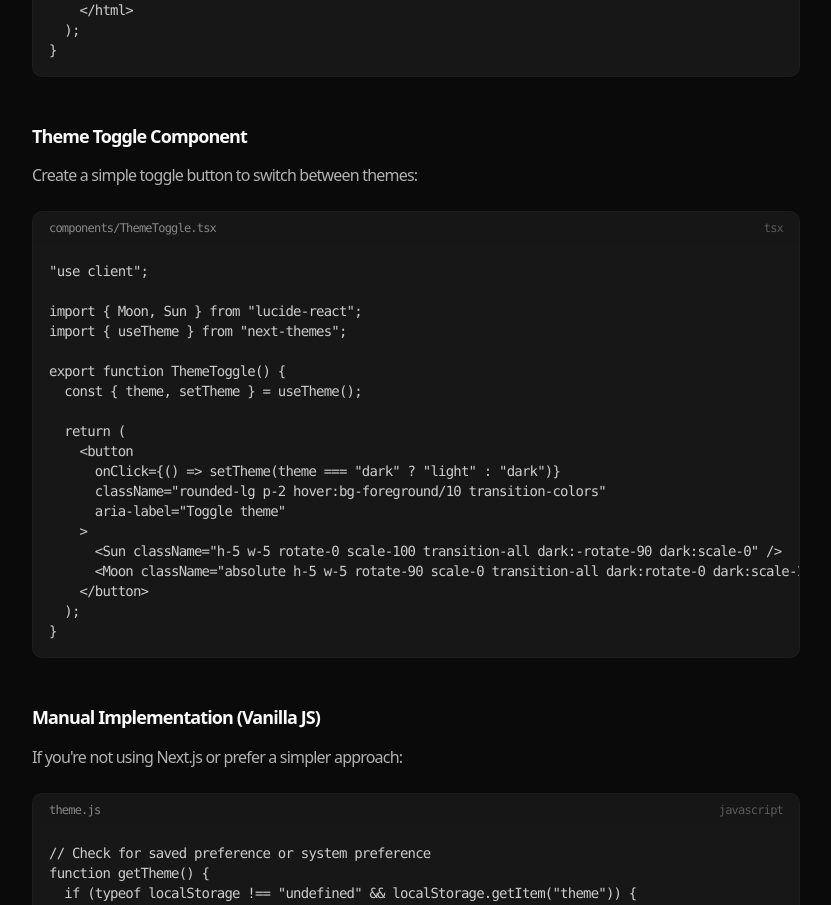
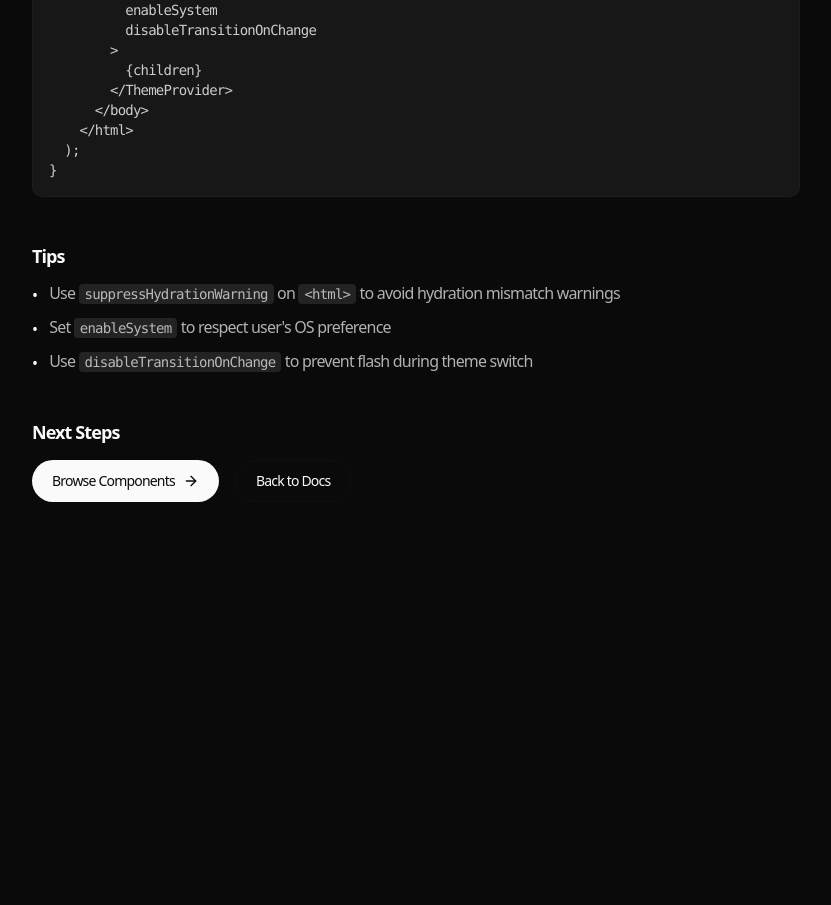
Before and after one commit to AdityaSrivastava185/monolab-ui, a Next.js app in the folder apps/web/: page /docs/dark-mode in a window 1280 px wide. Shown: the part 1885-2790 px from the top of the page, without its empty margins (288-1119 px from the left). After the commit the page ends 2435 px from the top, so only its background shows below. Built offline with nearby package versions, Linux system fonts and the light colour scheme.

Commit message:
monolab badges used for documnentation and design

```diff
--- a/apps/web/app/docs/dark-mode/page.tsx
+++ b/apps/web/app/docs/dark-mode/page.tsx
@@ -14,6 +14,22 @@ export default function DarkModePage() {
           Implement dark mode with CSS variables and a simple toggle.
         </p>
       </header>
+
+      <div>
+          <span className="w-fit inline-block border-2 border-chart-2/70 rounded-xl bg-chart-2/40 py-1 px-3 text-sm text-primary tracking-wide font-light">
+            The implementation of dark mode is completely inspired by{" "}
+            <span className="underline ">
+              <Link
+                href="https://ui.shadcn.com"
+                target="_blank"
+                rel="noopener noreferrer"
+              >
+                Shadcn ui
+              </Link>
+            </span>{" "}
+            , if you have already installed shadcn ui in your project, you can skip this guide and directly use dark mode in your project.You can also refer the Official documentation
+          </span>
+        </div>
 
       {/* How It Works */}
       <section className="space-y-4">
@@ -135,103 +151,6 @@ export default function RootLayout({ children }) {
         </div>
       </section>
 
-      {/* Theme Toggle */}
-      <section className="space-y-4">
-        <h2 className="text-2xl font-semibold text-foreground">
-          Theme Toggle Component
-        </h2>
-        <p className="text-foreground/70">
-          Create a simple toggle button to switch between themes:
-        </p>
-        <CodeBlock
-          code={`"use client";
-
-import { Moon, Sun } from "lucide-react";
-import { useTheme } from "next-themes";
-
-export function ThemeToggle() {
-  const { theme, setTheme } = useTheme();
-
-  return (
-    <button
-      onClick={() => setTheme(theme === "dark" ? "light" : "dark")}
-      className="rounded-lg p-2 hover:bg-foreground/10 transition-colors"
-      aria-label="Toggle theme"
-    >
-      <Sun className="h-5 w-5 rotate-0 scale-100 transition-all dark:-rotate-90 dark:scale-0" />
-      <Moon className="absolute h-5 w-5 rotate-90 scale-0 transition-all dark:rotate-0 dark:scale-100" />
-    </button>
-  );
-}`}
-          language="tsx"
-          filename="components/ThemeToggle.tsx"
-        />
-      </section>
-
-      {/* Manual Implementation */}
-      <section className="space-y-4">
-        <h2 className="text-2xl font-semibold text-foreground">
-          Manual Implementation (Vanilla JS)
-        </h2>
-        <p className="text-foreground/70">
-          If you&apos;re not using Next.js or prefer a simpler approach:
-        </p>
-        <CodeBlock
-          code={`// Check for saved preference or system preference
-function getTheme() {
-  if (typeof localStorage !== "undefined" && localStorage.getItem("theme")) {
-    return localStorage.getItem("theme");
-  }
-  if (window.matchMedia("(prefers-color-scheme: dark)").matches) {
-    return "dark";
-  }
-  return "light";
-}
-
-// Apply theme
-function setTheme(theme) {
-  if (theme === "dark") {
-    document.documentElement.classList.add("dark");
-  } else {
-    document.documentElement.classList.remove("dark");
-  }
-  localStorage.setItem("theme", theme);
-}
-
-// Toggle theme
-function toggleTheme() {
-  const current = document.documentElement.classList.contains("dark")
-    ? "dark"
-    : "light";
-  setTheme(current === "dark" ? "light" : "dark");
-}
-
-// Initialize on page load
-setTheme(getTheme());`}
-          language="javascript"
-          filename="theme.js"
-        />
-      </section>
-
-      {/* Tailwind v4 Note */}
-      <section className="space-y-4 rounded-xl border border-border/10 bg-card/50 p-6">
-        <h2 className="text-xl font-semibold text-foreground">
-          Tailwind CSS v4 Note
-        </h2>
-        <p className="text-foreground/70">
-          If using Tailwind v4, add the custom dark variant to your CSS:
-        </p>
-        <CodeBlock
-          code={`@custom-variant dark (&:is(.dark *));`}
-          language="css"
-        />
-        <p className="text-sm text-foreground/50 mt-2">
-          This enables the{" "}
-          <code className="rounded bg-foreground/10 px-1.5 py-0.5">dark:</code>{" "}
-          variant to work with the class-based approach.
-        </p>
-      </section>
-
       {/* Tips */}
       <section className="space-y-4">
         <h2 className="text-2xl font-semibold text-foreground">Tips</h2>
--- a/apps/web/app/globals.css
+++ b/apps/web/app/globals.css
@@ -156,3 +156,18 @@ body {
 .animate-float {
   animation: float 4s ease-in-out infinite;
 }
+
+/* Responsive helpers: make media elements scale down on small screens */
+img,
+video,
+iframe {
+  max-width: 100%;
+  height: auto;
+}
+
+/* Ensure container elements don't overflow on very small viewports */
+.container-fluid {
+  width: 100%;
+  padding-left: 1rem; /* matches px-4 */
+  padding-right: 1rem;
+}
--- a/apps/web/app/page.tsx
+++ b/apps/web/app/page.tsx
@@ -2,14 +2,13 @@ import React from "react";
 import { Navbar } from "../components/Navbar";
 import Hero from "@/components/Hero/Hero";
 
-
 const page = () => {
   return (
     <>
-    <div className="max-w-7xl mx-auto ">
-      <Navbar />
-      <Hero />
-    </div>
+      <div className="md:m-7 m-4">
+        {/* <Navbar /> */}
+        <Hero />
+      </div>
     </>
   );
 };
--- a/apps/web/components/BackgroundVideo.tsx
+++ b/apps/web/components/BackgroundVideo.tsx
@@ -1,19 +1,22 @@
 "use client";
-
 
 export function BackgroundVideo() {
   return (
-    <div className="absolute inset-0 z-0 overflow-hidden m-10 rounded-xl">
+    // Container is positioned to fill its nearest positioned ancestor (usually the hero section)
+    <div className="absolute inset-0 z-0 overflow-hidden rounded-xl md:rounded-2xl" aria-hidden>
+      {/* Video fills the container and uses object-cover so it always covers the area.
+          Use centering with min-width/min-height so the video covers small viewports too. */}
       <video
         autoPlay
         loop
         muted
         playsInline
-        className="h-full w-full object-cover"
+        className="absolute left-1/2 top-1/2 min-w-full min-h-full w-auto h-auto -translate-x-1/2 -translate-y-1/2 object-cover"
       >
         <source src="/loopbg-01.mp4" type="video/mp4" />
         Your browser does not support the video tag.
       </video>
+      {/* Optional overlay div kept for layering (transparent by default) */}
       <div className="absolute inset-0" />
     </div>
   );
--- a/apps/web/components/Hero/Hero.tsx
+++ b/apps/web/components/Hero/Hero.tsx
@@ -1,20 +1,18 @@
 "use client";
 
-import {
-  HeroContent,
-  ComponentsSection,
-  Footer,
-} from "../Landing";
+import { HeroContent, ComponentsSection, Footer } from "../Landing";
 import { BackgroundVideo } from "../BackgroundVideo";
 
 export function Hero() {
   return (
     <main className="bg-background">
-      <BackgroundVideo />
       {/* Hero Section */}
       <section className="relative min-h-screen">
+        <BackgroundVideo />
         {/* Center Content */}
-        <HeroContent />
+        <div className="relative z-10">
+          <HeroContent />
+        </div>
       </section>
 
       {/* Components Section */}
--- a/apps/web/components/Landing/HeroContent.tsx
+++ b/apps/web/components/Landing/HeroContent.tsx
@@ -19,15 +19,15 @@ export function HeroContent() {
       </p>
 
       {/* Main Headline */}
-      <h1 className="mb-2 text-center text-5xl lowercase font-bold tracking-tight text-foreground md:text-6xl lg:text-7xl">
+      <h1 className="mb-2 text-center text-5xl lowercase font-bold tracking-tight text-foreground md:text-6xl lg:text-7xl text-balance">
        minimal-layer
       </h1>
-      <h1 className="mb-6 text-center text-5xl lowercase font-bold tracking-tight text-primary md:text-6xl lg:text-7xl">
+      <h1 className="mb-6 text-center text-5xl lowercase font-bold tracking-tight text-primary md:text-6xl lg:text-7xl text-balance">
         for your codebase
       </h1>
 
       {/* Subtitle */}
-      <p className="max-w-xl mx-auto text-center mb-12 text-md font-medium lowercase tracking-normal text-primary/80">
+      <p className="max-w-xl mx-auto text-center mb-12 text-md font-medium lowercase tracking-normal text-primary/80 text-balance">
         MonoLab UI gives you a focused set of clean, accessible components that live in your codebase, not in a bundle. Copy the pieces you need, shape them to your product, and keep every line under your control.
       </p>
 
```
